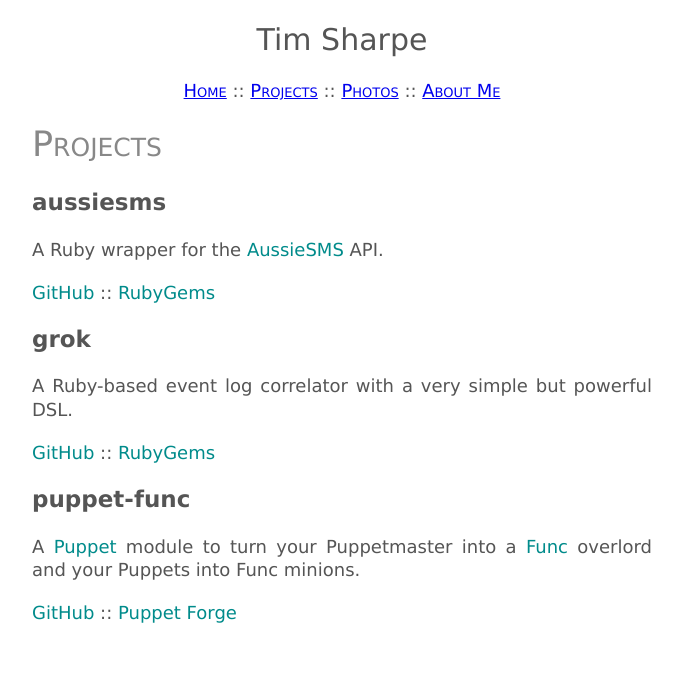
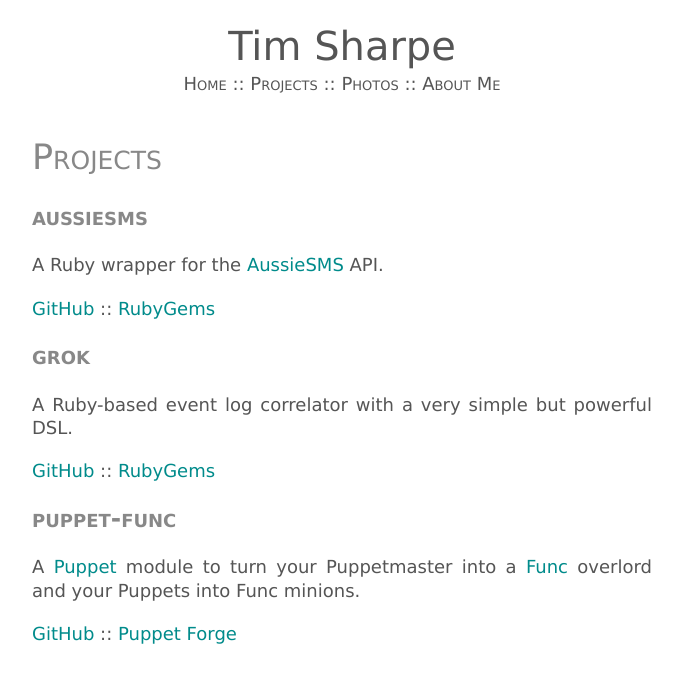
Before and after one commit to rodjek/rodjek.github.com, a Jekyll site: the page built from projects.md, in a window 1280 px wide. Shown: the top 683 px of the page, without its empty margins (298-980 px from the left). Built offline with Jekyll 4.4.1, drawn with Linux system fonts in a browser that asks for light colours.

Commit message:
Some CSS tweakage

```diff
--- a/css/pygments.css
+++ b/css/pygments.css
@@ -67,3 +67,4 @@
 .vg { color: #00cdcd } /* Name.Variable.Global */
 .vi { color: #00cdcd } /* Name.Variable.Instance */
 .il { color: #cd00cd } /* Literal.Number.Integer.Long */
+.text { color: #ffffff } /* plain text */
--- a/css/site.css
+++ b/css/site.css
@@ -19,7 +19,12 @@
 div.header {
     text-align: center;
     margin-top: 20px;
-    margin-bottom: 20px;
+    margin-bottom: 40px;
+}
+
+div.header p.heading {
+    margin-bottom: 0px;
+    font-size: 40px;
 }
 
 div.header p.subheading {
@@ -27,10 +32,27 @@
     margin-bottom: 0px;
 }
 
-div.header p.heading {
-    margin-top: 0px;
-    font-size: 30px;
+div.header p.subheading a:link {
+    text-decoration: none;
+    color: #555;
 }
+
+div.header p.subheading a:visited {
+    text-decoration: none;
+    color: #555;
+}
+
+div.header p.subheading a:active {
+    font-weight: bold;
+    text-decoration: none;
+    color: #555;
+}
+
+div.header p.subheading a:hover {
+    text-decoration: underline;
+    color: #555;
+}
+
 
 /*
  *  POST
@@ -38,6 +60,24 @@
 
 div.post {
     text-align: justify;
+}
+
+div.post h1 {
+    font-variant: small-caps;
+    color: #888;
+    font-size: 30px;
+}
+
+div.post h2 {
+    font-variant: small-caps;
+    color: #888;
+    font-size: 25px;
+}
+
+div.post h3 {
+    font-variant: small-caps;
+    color: #888;
+    font-size: 20px;
 }
 
 div.post tt {
@@ -77,6 +117,7 @@
     color: #888;
     font-variant: small-caps;
     font-size: 35px;
+    text-align: left;
 }
 
 div.post p.title a:link {
```
